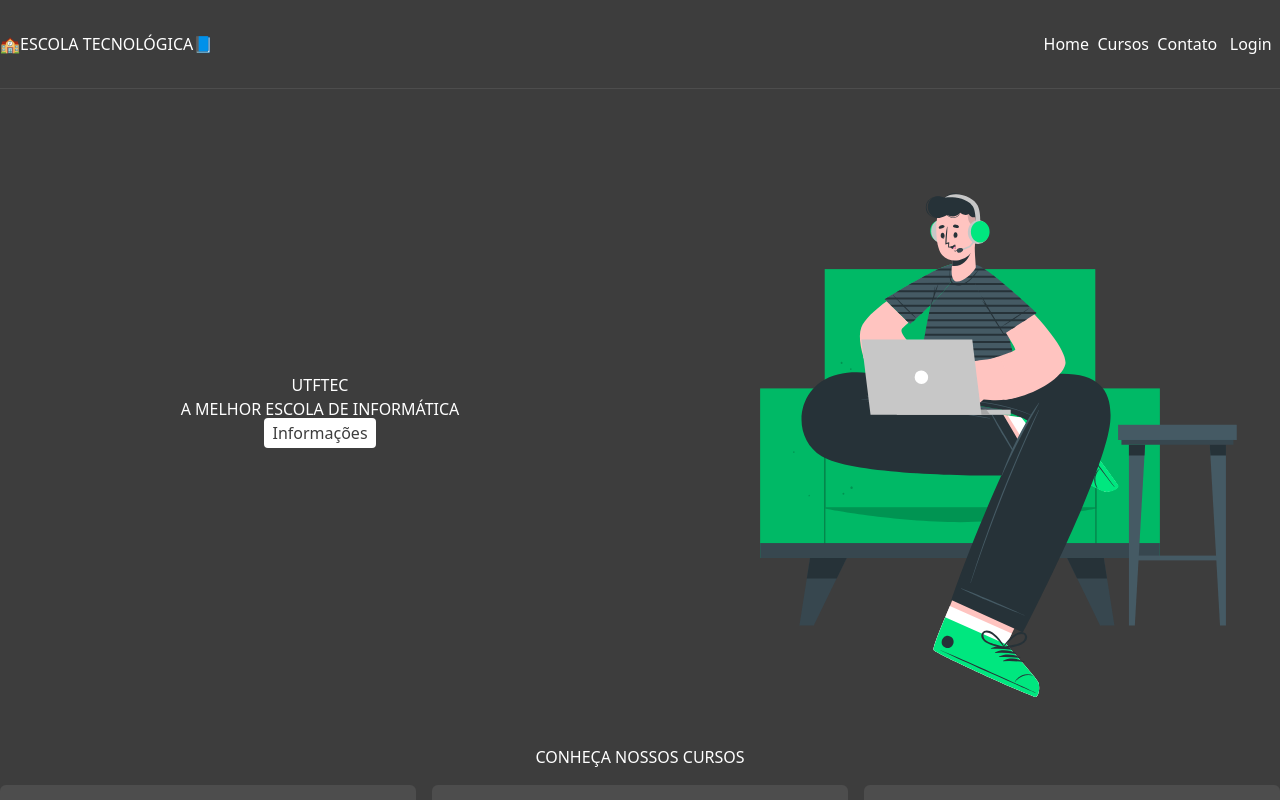
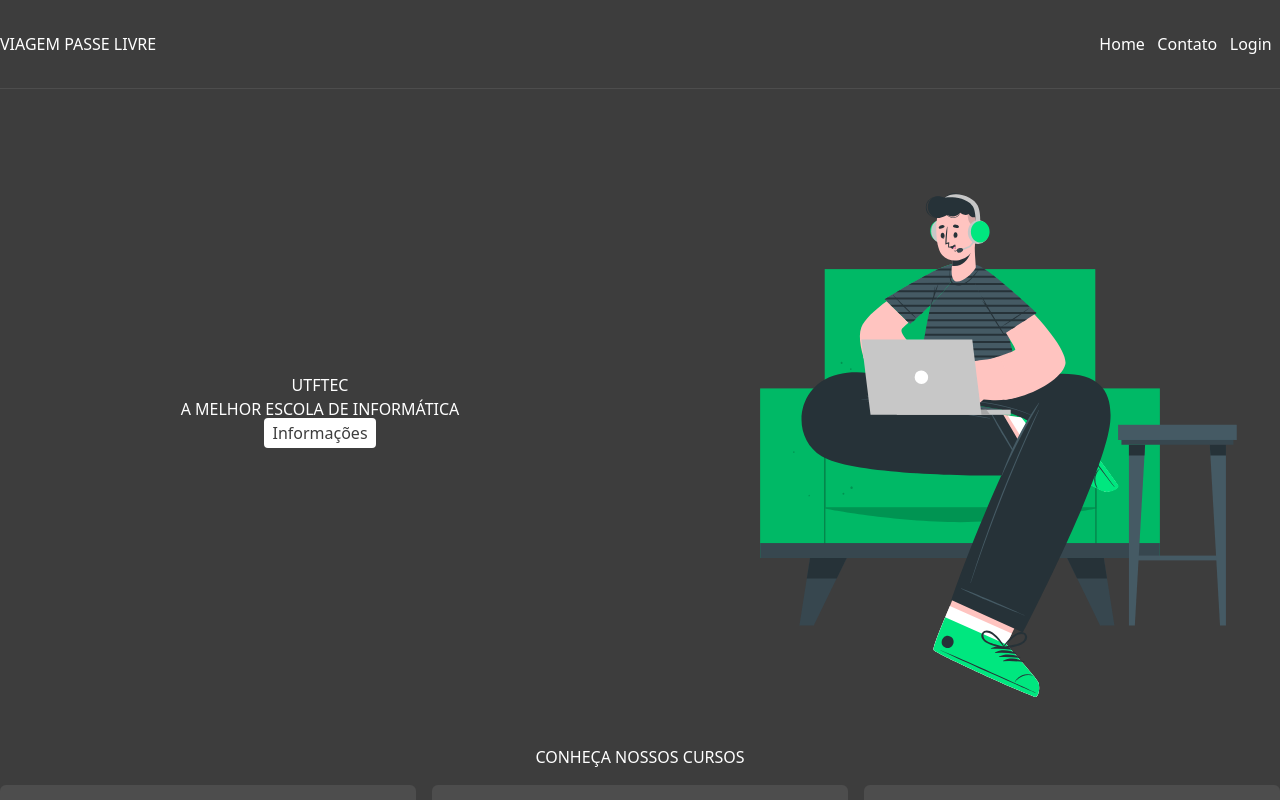
Before and after one commit to cleiton97/cleitinho97, a Next.js app: page / in a window 1280 px wide. Shown: the top 800 px of the page. Built offline with nearby package versions, Linux system fonts and the light colour scheme.

Commit message:
completo para teste

```diff
--- /dev/null
+++ b/app/admin/page.tsx
@@ -0,0 +1,5 @@
+export default function Admin(){
+    return(
+        <h1 className="text-center text-xl"> Area  da administrativa</h1>
+    )
+}
--- a/app/componetes/Banner.tsx
+++ b/app/componetes/Banner.tsx
@@ -11,8 +11,7 @@ export  default function Banner() {
                 <a
                     className="text-[#3d3d3d] bg-white px-2 py-[4px] rounded hover:bg-[#00e77f] hover:text-white"
                     href="#"
-                >Informações</a
-                >
+                >Informações</a>
             </div>
         </div>
 
--- a/app/componetes/Courses.tsx
+++ b/app/componetes/Courses.tsx
@@ -1,3 +1,5 @@
+
+
 export default function Courses(){
     return(
         <main className="grid gap-4 md:grid-cols-2 lg:grid-cols-3">
@@ -6,6 +8,10 @@ export default function Courses(){
       CONHEÇA NOSSOS <span>CURSOS</span>
     </h2>
   </div>
+
+
+
+
   <div className="bg-[#4d4d4d] rounded-md pb-2">
     <a href="/curso_html.html">
       <img className="hover:scale-105" src="/img/html.svg" alt="" />
--- a/app/componetes/Header.tsx
+++ b/app/componetes/Header.tsx
@@ -4,13 +4,13 @@ export default function Header() {
   return (
     <>
     <header className="text-center text-white py-8 border-b border-[#4d4d4d] md:flex itens-center justify-between">
-      <h4>🏫ESCOLA TECNOLÓGICA📘</h4>
+      <h4>VIAGEM PASSE LIVRE</h4>
       <nav>
         <a className="hover:text-[#00e77f]" href="#">
           Home &nbsp;
         </a>
         <a className="hover:text-[#00e77f]" href="#cursos">
-          Cursos &nbsp;
+           &nbsp;
         </a>
         <a className="hover:text-[#00e77f]" href="#contato">
           Contato &nbsp;{" "}
--- a/app/page.tsx
+++ b/app/page.tsx
@@ -5,7 +5,7 @@ import Header from "./componetes/Header";
 
 
 
-
+export const revalidate=0
 export default function Home() {
   return (
     <div>
```
